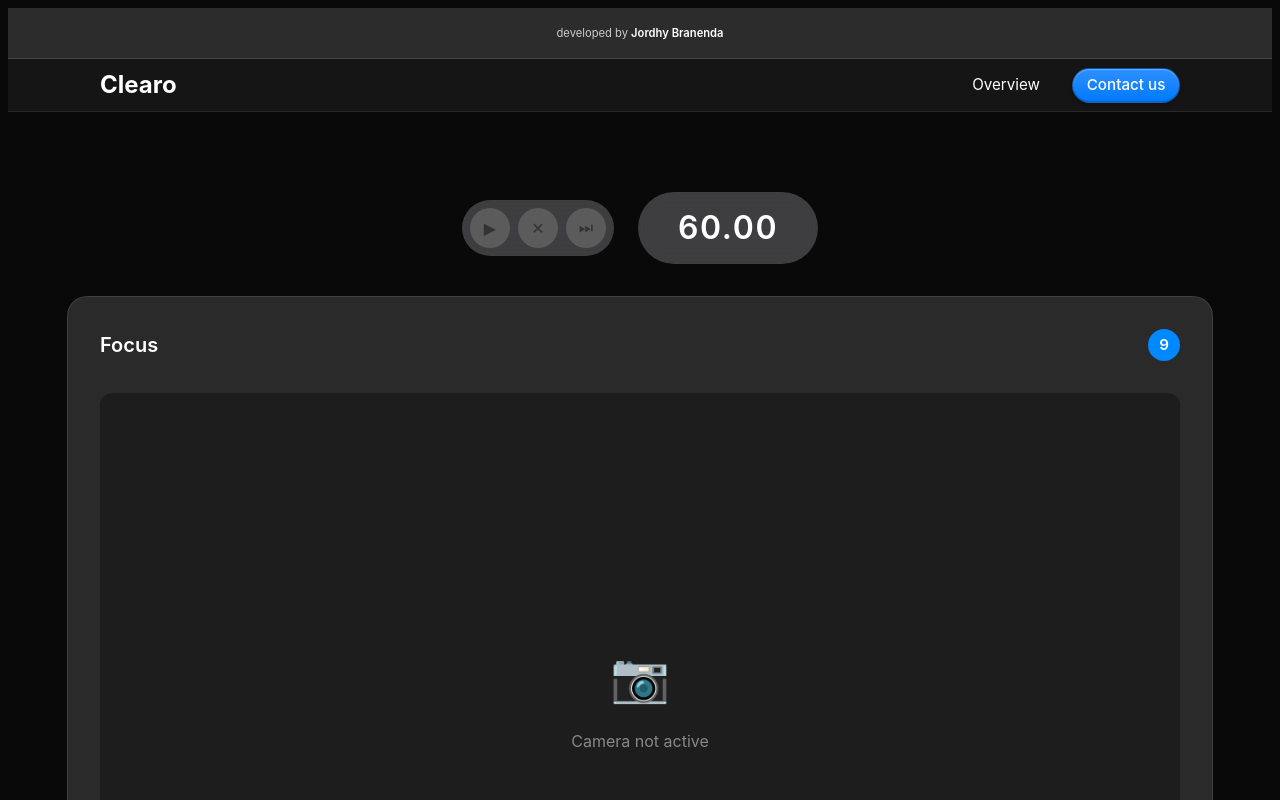
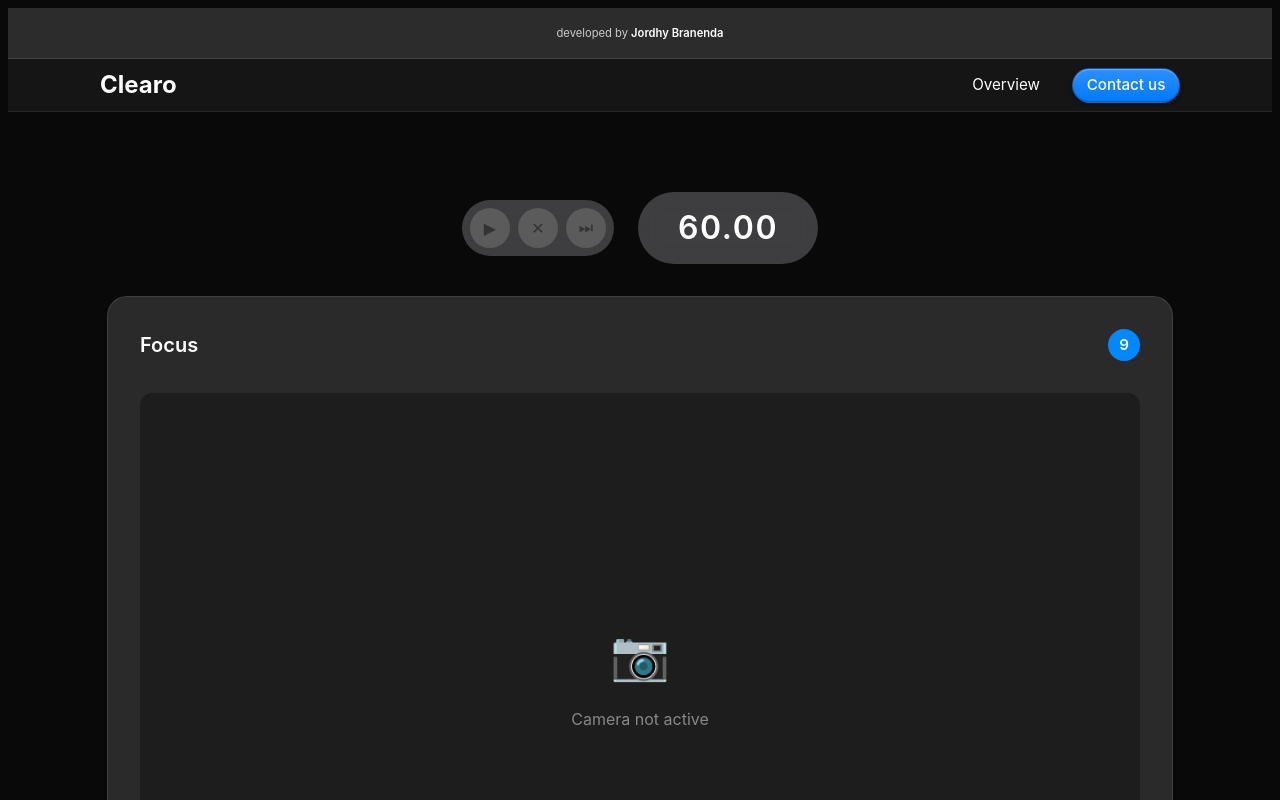
Before and after one commit to ethj0r/Clearo, a React (Vite) app: page /dashboard in a window 1280 px wide. Shown: the top 800 px of the page. Built offline with nearby package versions, Linux system fonts and the light colour scheme.

Commit message:
chore: resize timer container to 1000px

```diff
--- a/src/pages/dashboard/Dashboard.css
+++ b/src/pages/dashboard/Dashboard.css
@@ -7,7 +7,7 @@
 
 /* TIMER SECTION */
 .timer-section {
-    max-width: 1080px;
+    max-width: 1000px;
     margin: 0 auto;
     padding: 3rem 0 0 0;
     display: flex;
```
